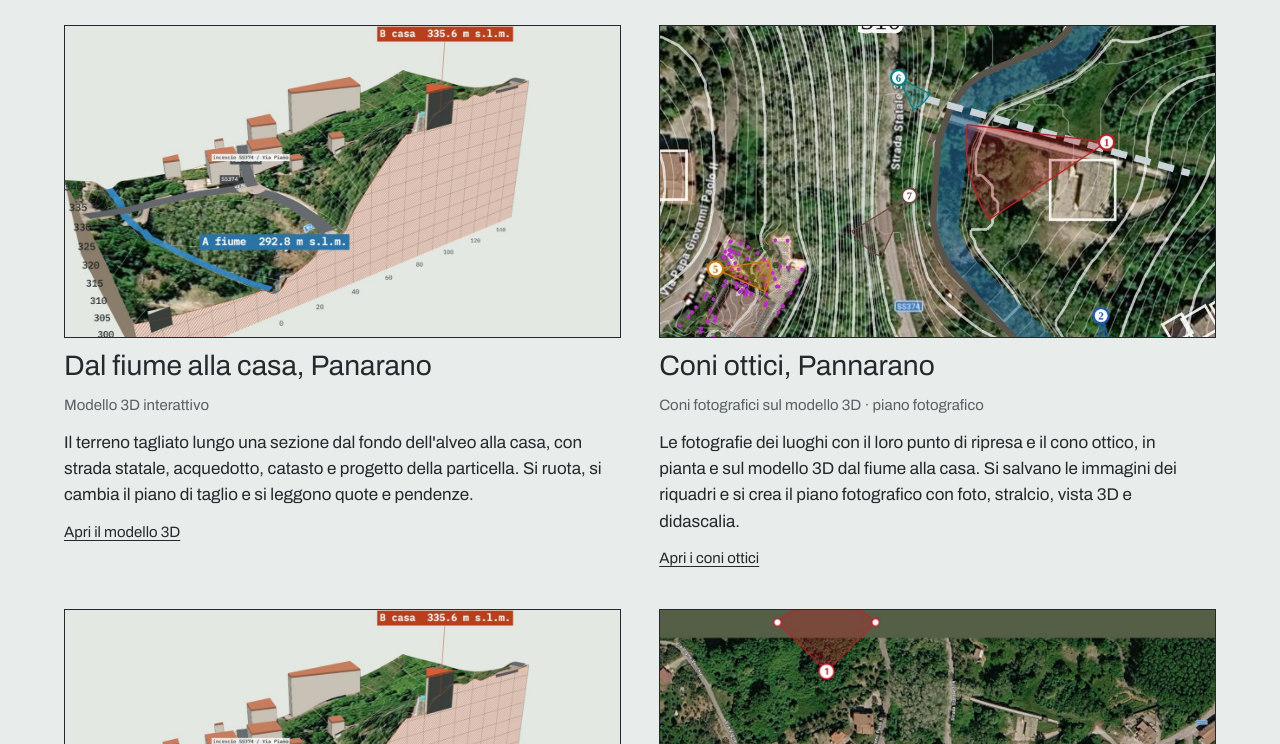
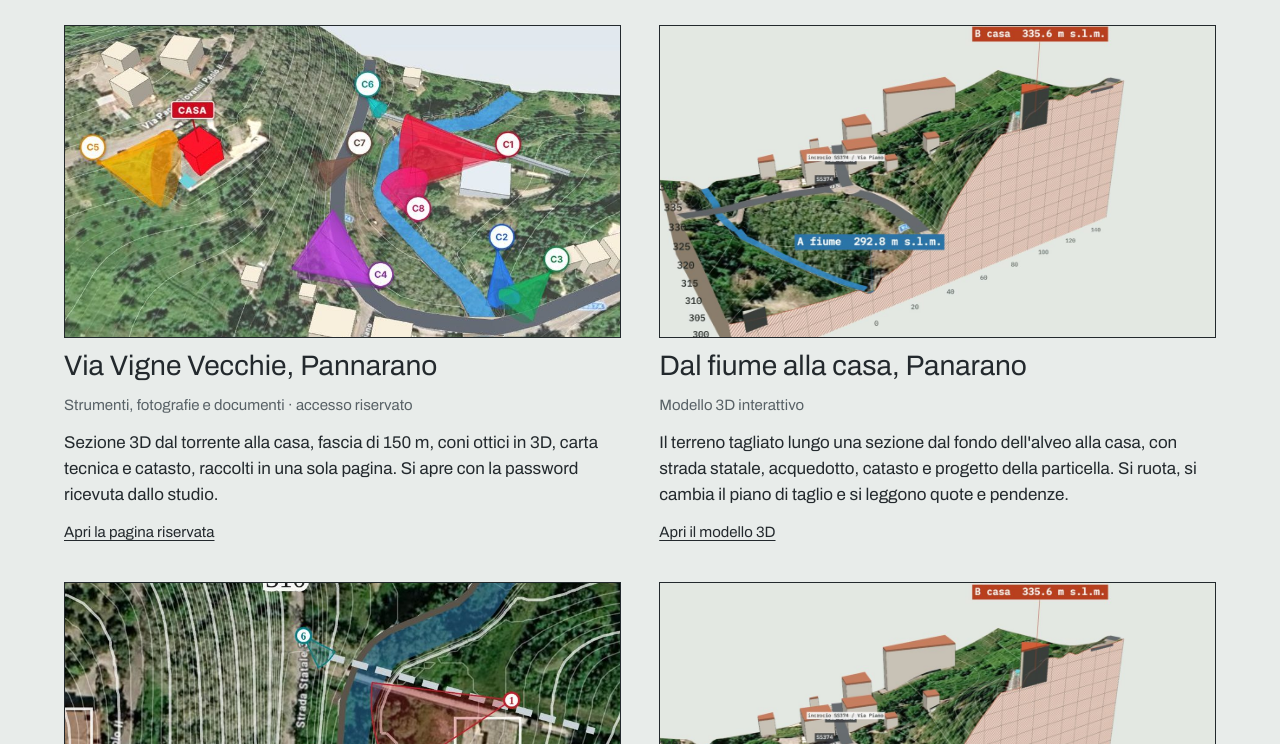
Before and after one commit to boecima/NicoDomenico, a plain HTML site: page pipicelli.html in a window 1280 px wide. Shown: the part 623-1367 px from the top of the page. Drawn offline with Linux system fonts and the light colour scheme.

Commit message:
pipicelli.html: scheda della pagina riservata Via Vigne Vecchie fra gli strumenti
Co-Authored-By: Claude Fable 5.2 <noreply@anthropic.com>
Claude-Session: https://claude.ai/code/session_01K9dJkVUAZQeJ8rDroBomi2

```diff
--- a/pipicelli.html
+++ b/pipicelli.html
@@ -206,6 +206,13 @@ footer{padding-block:24px;font-size:13px;color:var(--ink-soft);display:flex;flex
 <section class="studi wrap" id="studi" aria-labelledby="studi-t">
   <h2 id="studi-t">Studi dei luoghi</h2>
   <div class="cards">
+    <a class="card" href="vigne-vecchie/">
+      <img src="assets/vigne_vecchie_strumenti.jpg" alt="Modello 3D del terreno di Pannarano con i coni ottici colorati e la casa in rosso" loading="lazy">
+      <h3>Via Vigne Vecchie, Pannarano</h3>
+      <p class="ptype">Strumenti, fotografie e documenti · accesso riservato</p>
+      <p>Sezione 3D dal torrente alla casa, fascia di 150 m, coni ottici in 3D, carta tecnica e catasto, raccolti in una sola pagina. Si apre con la password ricevuta dallo studio.</p>
+      <span class="go">Apri la pagina riservata</span>
+    </a>
     <a class="card" href="studi/panarano/">
       <img src="assets/panarano_modello_3d.jpg" alt="Modello 3D del terreno tagliato lungo la sezione: il fiume sul fondo, la strada statale a mezza costa e la casa in alto" loading="lazy">
       <h3>Dal fiume alla casa, Panarano</h3>
```
Also changed, not shown: assets/vigne_vecchie_strumenti.jpg (added).
